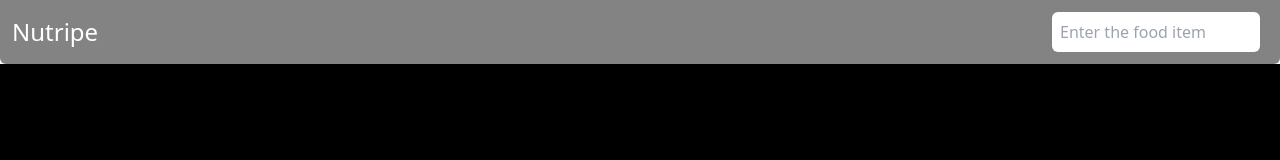
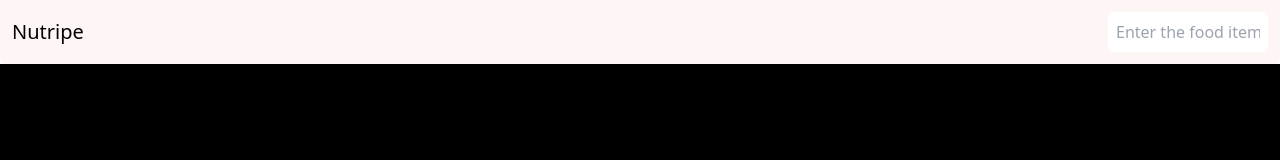
Before and after one commit to oracularzebra/nutripe, a React (Create React App) app: page / in a window 1280 px wide. Shown: the top 160 px of the page. Built offline with nearby package versions, Linux system fonts and the light colour scheme; no server answers.

Commit message:
Changed the background color to light skin color and text-color to black. Decreased the margin of input field

```diff
--- a/src/components/header/header.js
+++ b/src/components/header/header.js
@@ -7,14 +7,14 @@ const Header = () => {
   const ref = useRef(null);
   const { handleSearchSubmit, value, setValue } = useContext(FoodContext);
   return (
-    <div className="flex justify-between items-center w-screen h-fit rounded-bl-md rounded-br-md p-3 bg-[#0000007c]">
+    <div className="flex justify-between items-center w-screen h-fit rounded-bl-md rounded-br-md p-3 bg-[#fceaea7c]">
       <Link to="/">
-        <h2 className="text-white text-2xl">Nutripe</h2>
+        <h2 className="text-[rgb(2,2,2)] text-xl">Nutripe</h2>
       </Link>
       <form onSubmit={handleSearchSubmit}>
         <label>
           <input
-            className="p-2 w-52 mr-0 md:mr-2 rounded-md"
+            className="p-2 text-[rgb(2,2,2)] w-40 mr-0 md:mr-0 rounded-md"
             required
             value={value}
             onChange={(e) => setValue(e.target.value)}
```
